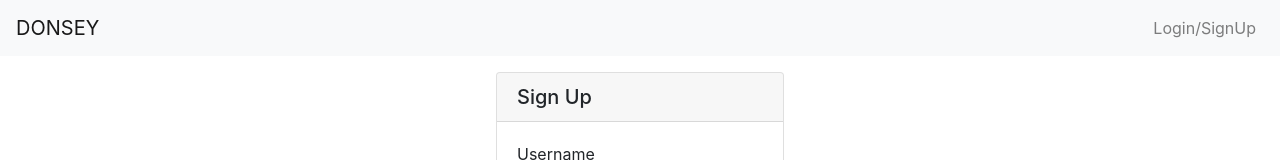
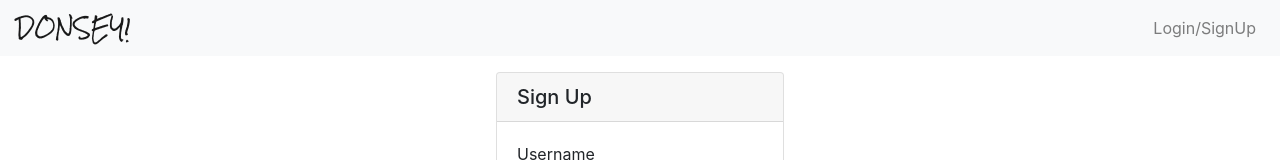
Before and after one commit to cjbeattie/ToDoList, a React (Create React App) app in the folder client/: page / in a window 1280 px wide. Shown: the top 160 px of the page. Built offline with nearby package versions, Linux system fonts and the light colour scheme.

Commit message:
Changing font of Navbar brand

```diff
--- a/client/public/index.html
+++ b/client/public/index.html
@@ -22,6 +22,8 @@
       work correctly both with client-side routing and a non-root public URL.
       Learn how to configure a non-root public URL by running `npm run build`.
     -->
+  <link rel="preconnect" href="https://fonts.gstatic.com">
+  <link href="https://fonts.googleapis.com/css2?family=Rock+Salt&display=swap" rel="stylesheet">
   <title>To Do List</title>
 </head>
 
--- a/client/src/App.css
+++ b/client/src/App.css
@@ -36,3 +36,8 @@
     transform: rotate(360deg);
   }
 }
+
+.DonseyBrand {
+font-family: 'Rock Salt', cursive !important;
+/* font-size: 30px !important; */
+}
--- a/client/src/App.js
+++ b/client/src/App.js
@@ -87,7 +87,7 @@
       <Router>
         <div>
           <Navbar bg="light" expand="lg">
-            <Navbar.Brand href="/">DONSEY</Navbar.Brand>
+            <Navbar.Brand href="/" className="DonseyBrand">DONSEY!</Navbar.Brand>
             <Navbar.Toggle aria-controls="basic-navbar-nav" />
             <Navbar.Collapse id="basic-navbar-nav">
 
```
